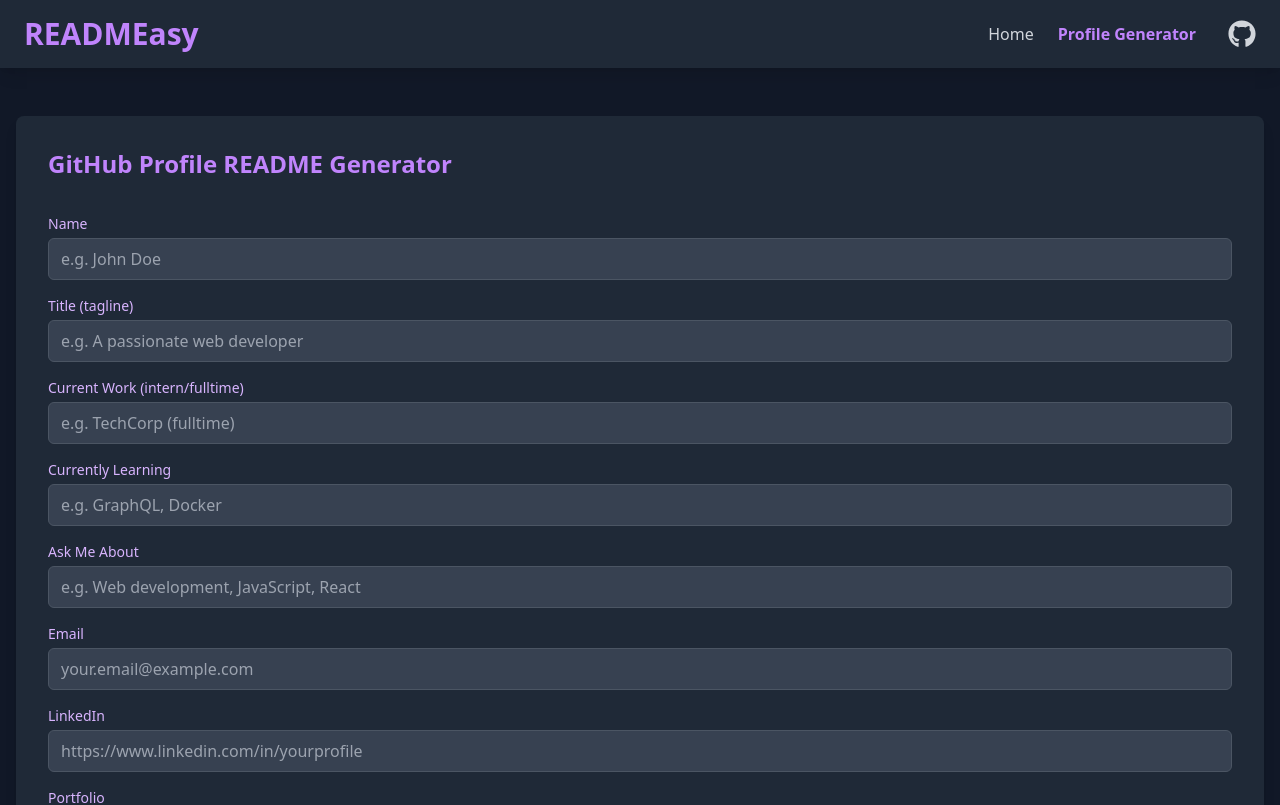
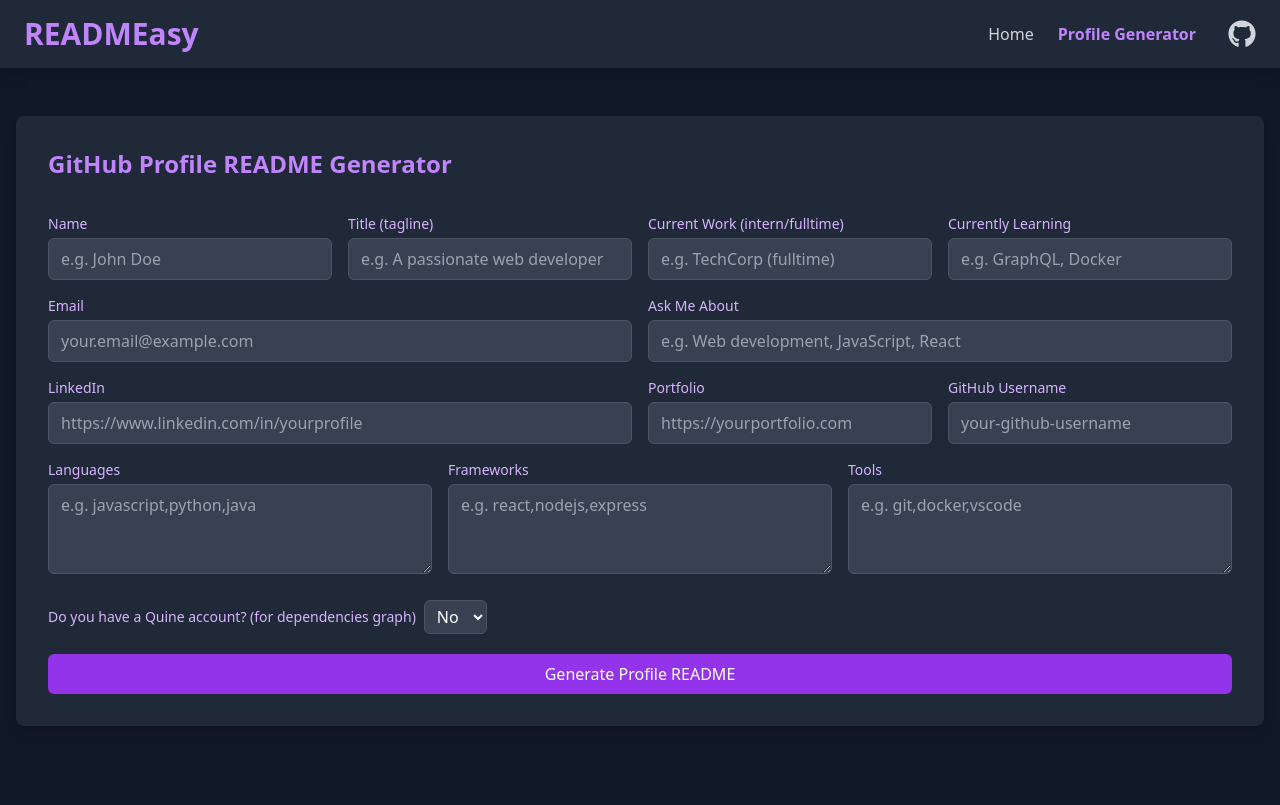
Before and after one commit to BamaCharanChhandogi/READMEasy, a React (Vite) app: page /profileGenerator in a window 1280 px wide. Shown: the top 805 px of the page. Built offline with nearby package versions, Linux system fonts and the light colour scheme.

Commit message:
Enhanced the UI/UX of Profile Generator

```diff
--- a/src/components/ProfileForm.jsx
+++ b/src/components/ProfileForm.jsx
@@ -3,8 +3,9 @@
 
 function ProfileForm({ profileInfo, handleChange }) {
   return (
-    <form className="space-y-4 mb-2">
-      <div>
+    <form>
+      <div className="grid grid-cols-1 md:grid-cols-4 gap-4">
+        <div className='col-span-1'>
           <label htmlFor="name" className="block text-sm font-medium text-purple-300 mb-1">
             Name
           </label>
@@ -19,7 +20,7 @@
           />
         </div>
 
-      <div>
+        <div className='col-span-1'>
           <label htmlFor="title" className="block text-sm font-medium text-purple-300 mb-1">
             Title (tagline)
           </label>
@@ -34,7 +35,7 @@
           />
         </div>
 
-      <div>
+        <div className='col-span-1'>
           <label htmlFor="currentWork" className="block text-sm font-medium text-purple-300 mb-1">
             Current Work (intern/fulltime)
           </label>
@@ -49,7 +50,8 @@
           />
         </div>
 
-      <div>
+
+        <div className='col-span-1'>
           <label htmlFor="learning" className="block text-sm font-medium text-purple-300 mb-1">
             Currently Learning
           </label>
@@ -64,7 +66,22 @@
           />
         </div>
 
-      <div>
+        <div className='col-span-1 md:col-span-2'>
+          <label htmlFor="email" className="block text-sm font-medium text-purple-300 mb-1">
+            Email
+          </label>
+          <input
+            type="email"
+            id="email"
+            name="email"
+            value={profileInfo.email}
+            onChange={handleChange}
+            placeholder="your.email@example.com"
+            className="w-full px-3 py-2 bg-gray-700 border border-gray-600 rounded-md focus:outline-none focus:ring-2 focus:ring-purple-500 text-white placeholder-gray-400"
+          />
+        </div>
+
+        <div className='col-span-1 md:col-span-2'>
           <label htmlFor="askMeAbout" className="block text-sm font-medium text-purple-300 mb-1">
             Ask Me About
           </label>
@@ -79,22 +96,7 @@
           />
         </div>
 
-      <div>
-        <label htmlFor="email" className="block text-sm font-medium text-purple-300 mb-1">
-          Email
-        </label>
-        <input
-          type="email"
-          id="email"
-          name="email"
-          value={profileInfo.email}
-          onChange={handleChange}
-          placeholder="your.email@example.com"
-          className="w-full px-3 py-2 bg-gray-700 border border-gray-600 rounded-md focus:outline-none focus:ring-2 focus:ring-purple-500 text-white placeholder-gray-400"
-        />
-      </div>
-
-      <div>
+        <div className='col-span-1 md:col-span-2'>
           <label htmlFor="linkedin" className="block text-sm font-medium text-purple-300 mb-1">
             LinkedIn
           </label>
@@ -109,7 +111,7 @@
           />
         </div>
 
-      <div>
+        <div className='col-span-1'>
           <label htmlFor="portfolio" className="block text-sm font-medium text-purple-300 mb-1">
             Portfolio
           </label>
@@ -124,7 +126,7 @@
           />
         </div>
 
-      <div>
+        <div className='col-span-1'>
           <label htmlFor="githubUsername" className="block text-sm font-medium text-purple-300 mb-1">
             GitHub Username
           </label>
@@ -138,50 +140,52 @@
             className="w-full px-3 py-2 bg-gray-700 border border-gray-600 rounded-md focus:outline-none focus:ring-2 focus:ring-purple-500 text-white placeholder-gray-400"
           />
         </div>
-
-      <div>
+      </div>
+      <div className='grid grid-cols-1 md:grid-cols-3 gap-4 mt-4'>
+        <div className='col-span-1'>
           <label htmlFor="languages" className="block text-sm font-medium text-purple-300 mb-1">
             Languages
           </label>
-        <input
-          type="text"
+          <textarea
             id="languages"
             name="languages"
             value={profileInfo.languages}
             onChange={handleChange}
             placeholder="e.g. javascript,python,java"
             className="w-full px-3 py-2 bg-gray-700 border border-gray-600 rounded-md focus:outline-none focus:ring-2 focus:ring-purple-500 text-white placeholder-gray-400"
+            rows = "3"
           />
         </div>
 
-      <div>
+        <div className='col-span-1'>
           <label htmlFor="frameworks" className="block text-sm font-medium text-purple-300 mb-1">
             Frameworks
           </label>
-        <input
-          type="text"
+          <textarea
             id="frameworks"
             name="frameworks"
             value={profileInfo.frameworks}
             onChange={handleChange}
             placeholder="e.g. react,nodejs,express"
             className="w-full px-3 py-2 bg-gray-700 border border-gray-600 rounded-md focus:outline-none focus:ring-2 focus:ring-purple-500 text-white placeholder-gray-400"
+            rows= "3"
           />
         </div>
 
-      <div>
+        <div className='col-span-1'>
           <label htmlFor="tools" className="block text-sm font-medium text-purple-300 mb-1">
             Tools
           </label>
-        <input
-          type="text"
+          <textarea
             id="tools"
             name="tools"
             value={profileInfo.tools}
             onChange={handleChange}
             placeholder="e.g. git,docker,vscode"
             className="w-full px-3 py-2 bg-gray-700 border border-gray-600 rounded-md focus:outline-none focus:ring-2 focus:ring-purple-500 text-white placeholder-gray-400"
+            rows = "3"
           />
+        </div>
       </div>
     </form>
   );
```
Lines whose indentation alone changed are shown as unchanged.
